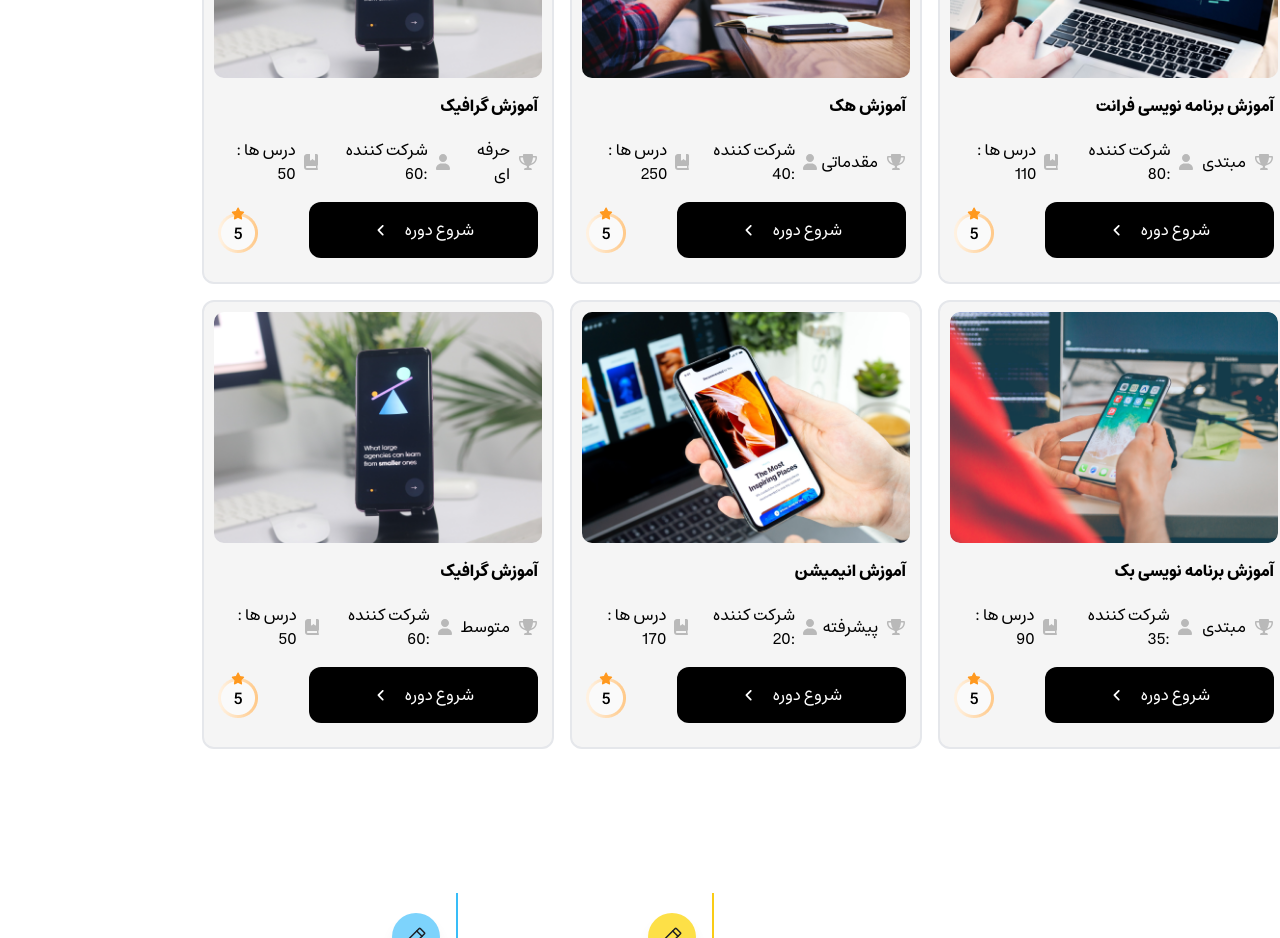
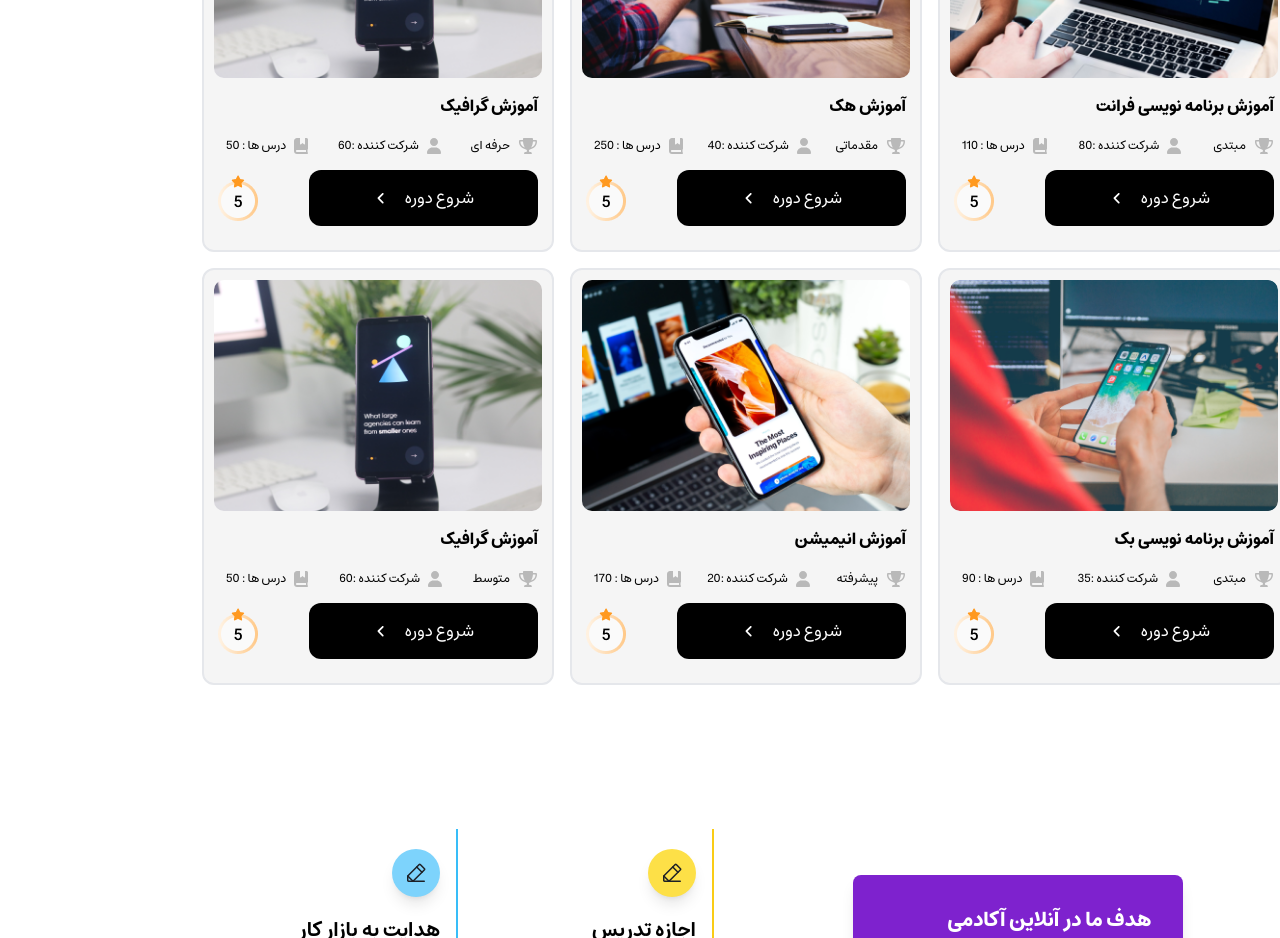
Before and after one commit to saleh-ziaee/online-learning, a Next.js app: page / in a window 1280 px wide. Shown: the part 1180-2118 px from the top of the page. Built offline with nearby package versions, Linux system fonts and the light colour scheme; no server answers.

Commit message:
fix card Two

```diff
--- a/src/component/CardTwo/CardTwoItem/CardTwoItem.jsx
+++ b/src/component/CardTwo/CardTwoItem/CardTwoItem.jsx
@@ -15,9 +15,8 @@ function CardTwoItem({id,image,title,student,level,lesson,score,days,children, c
         <div
             className={`${className} flex mt-8 flex-col gap-4 md:flex md:flex-row md:gap-2 bg-[#FAFAFA] rounded-[12px] w-[100%] border-2 p-2`}>
             <img src={image} className={"w-full xs:w-1/2 md:w-1/3 rounded-[12px] object-cover"} alt={"card-img"}/>
-
             <div className={"flex flex-col w-[100%] gap-6 h-[100%] basis-1/2 flex-grow"}>
-                <h2 className={"text-[16px] font-semibold"}>Learn Figma - UI/UX Design Essential Training</h2>
+                <h2 className={"text-[16px] font-semibold"}>{title}</h2>
                 <div className={"flex items-center gap-2 justify-between text-xs"}>
                     <div className={"flex gap-2"}>
                         <img className={"w-4.5"} src={levelIcon.src}/>
@@ -35,10 +34,10 @@ function CardTwoItem({id,image,title,student,level,lesson,score,days,children, c
                 <img src={points.src} alt={"points"}/>
                 <div className={"flex items-center justify-between"}>
                     <div className={"flex items-center"}>
-                        <InfoCard title="امتیاز : 75 / 100  "/>
+                        <InfoCard title={`امتیاز : ${score}/100`}  />
                     </div>
                     <div className={"flex items-center"}>
-                        <InfoCard title="روز ها : 256"/>
+                        <InfoCard title={`روز ها : ${days}`}/>
                     </div>
                 </div>
                 <div className={"flex items-center justify-between"}>
@@ -48,7 +47,6 @@ function CardTwoItem({id,image,title,student,level,lesson,score,days,children, c
                             <h3 className={"text-[14px] font-bold text-center"}>Jon Kantner</h3>
                             <span className={"text-[12px]"}>Design teacher</span>
                         </div>
-
                     </div>
                     <Link href={`/yourCourse/${id}`}>
                         <Button size={"sm"}
--- a/src/component/InfoCard/InfoCard.jsx
+++ b/src/component/InfoCard/InfoCard.jsx
@@ -3,8 +3,8 @@ import React from 'react'
 function InfoCard(props) {
   return (
     <div className="flex gap-2 ml-2 ">
-        <img src={props.src}/>
-        <span className>{props.title}</span>
+        <img className={""} src={props.src}/>
+        <span >{props.title}</span>
     </div>
   )
 }
--- a/src/component/Layout/profile/index.jsx
+++ b/src/component/Layout/profile/index.jsx
@@ -5,6 +5,7 @@ import menuIcon from "@/assets/images/navbar/menu.png";
 import userImg from "@/assets/images/Header/Profile.svg";
 import notifeIcon from "@/assets/images/Header/nortife.svg";
 import {useAuthContext} from "@/providers/AuthProvider";
+import userIcon from "@/assets/images/Header/User.png";
 
 function ProfileLayout({children}) {
     const [isSidebarOpen, setIsSidebarOpen] = useState(false);
@@ -19,7 +20,7 @@ function ProfileLayout({children}) {
         <div className={"md:flex w-full bg-[#F3F5FF] mx-auto relative min-h-screen"}>
             <Sidebar
                 className={cx(
-                    '-right-full w-1/3 fixed transition-all top-0 bottom-0 z-30 md:relative md:right-0',
+                    '-right-full  w-1/2 md:w-1/4 fixed transition-all top-0 bottom-0 z-30 md:relative md:right-0',
                     isSidebarOpen ? '!right-0' : ''
                 )}
                 onClose={toggleMenu}
@@ -31,7 +32,7 @@ function ProfileLayout({children}) {
                         <img src={menuIcon.src} alt={"menu-icon"} className={"w-[24px] h-[24px]"}/>
                     </button>
                     <div className={"flex items-center justify-center gap-4"}>
-                        <img src={userImg.src} alt={"user-image"}/>
+                        <img src={userIcon.src} alt={"user-image"}/>
                         <span className={"text-dark"}>
                             {isLoading ? '...' : currentUser?.username}
                         </span>
--- a/src/component/Profile-MyCourses/MyCourses.jsx
+++ b/src/component/Profile-MyCourses/MyCourses.jsx
@@ -4,7 +4,7 @@ import CardTwo from "@/component/CardTwo/CardTwo.jsx";
 
 function MyCourses(props) {
     return (
-        <div className={"md:flex  md:items-center bg-[#F3F5FF] relative md:overflow-hidden"}>
+        <div className={"md:flex  md:items-center bg-[#F3F5FF] relative md:overflow-hidden myCoursers"}>
 
             {/*<h2>دوره های من</h2>*/}
             <CardTwo/>
--- a/src/component/Ui/Card-course/Card.jsx
+++ b/src/component/Ui/Card-course/Card.jsx
@@ -31,7 +31,7 @@ function Card({ image, title, student, level, lesson, id, ...props }) {
         <div className={"flex items-center rounded-[12px]  p-1 w-[100%]"}>
           <div className={"flex flex-col w-[100%] h-[100%]"}>
             <div className={"flex items-center gap-4 justify-between"}>
-              <div className={"flex justify-between w-full items-center gap-2"}>
+              <div className={"flex justify-between w-full items-center gap-2 text-xs"}>
                 <InfoCard src={levelIcon.src} title={`${level} `} />
                 <InfoCard src={userIcon.src} title={`   شرکت کننده :${student} `} />
                 <InfoCard src={lessonIcon.src} title={`درس ها :  ${lesson}`} />
--- a/src/fake-array/profilecourse.js
+++ b/src/fake-array/profilecourse.js
@@ -2,18 +2,19 @@ import videosOne from "@/assets/videos/15-working-with-props.mp4"
 import videosTwo from "@/assets/videos/16-using-children-prop.mp4"
 import img2 from "@/assets/images/product/cardtwo1.png";
 import img1 from "@/assets/images/product/learning-education-ideas-insight-intelligence-study-concept.png";
+import uiImg from "@/assets/images/CourseDetail/10.png"
 export const profilecourse = [
     {
         id:"1",
-        image:img2.src,
-        title: 'آموزش برنامه نویسی فرانت',
+        image:uiImg.src,
+        title: 'آموزش ui ux ',
         student:80,
         lesson:100,
         level :'حرفه ای',
-        score :75,
+        score :"75",
         days:320,
         description:"لی برنامه‌نویسی فرانت‌اند رو از صفر تا حل چالش‌های واقعی یاد می‌گیری." +
-            "قسمت رابط کاربری یک نرم افزار می‌تواند پیچیدگی‌های زیادی داشته باشد. به عنوان مثال، ممکن است المنت‌های زیادی بعد از درخواست‌های HTTP به سرور دچار تغییر شوند. در چنین مواردی کتابخانه React به عنوان یک راه حل در نظر گرفته می‌شود. معماری این کتابخانه به گونه‌ای توسعه داده شده که بتواند تغییرات قسمت فرانت‌اند را با سرعت بیشتری پیاده سازی کند. به همین دلیل React به یکی از ابزارهای محبوب توسعه فرانت‌اند برای بسیاری از شرکت‌های نرم افزاری تبدیل شده است. محبوبیت بالای React باعث شده است تا شرکت‌های بزرگی همانند Instagram ،Netflix ،Uber و … از آن برای ایجاد و توسعه سایت‌های خود استفاده کنند. همینطور استارت‌اپ‌های اسنپ، دیوار، رده‌اند.hjhkhkhjkhjhhk",
+            "قسمت رابط کاربری یک نرم افزار می‌تواند پیچیدگی‌های زیادی داشته باشد. به عنوان مثال، ممکن است المنت‌های زیادی بعد از درخواست‌های HTTP به سرور دچار تغییر شوند. در چنین مواردی کتابخانه React به عنوان یک راه حل در نظر گرفته می‌شود. معماری این کتابخانه به گونه‌ای توسعه داده شده که بتواند تغییرات قسمت فرانت‌اند را با سرعت بیشتری پیاده سازی کند. به همین دلیل React به یکی از ابزارهای محبوب توسعه فرانت‌اند برای بسیاری از شرکت‌های نرم افزاری تبدیل شده است. محبوبیت بالای React باعث شده است تا شرکت‌های بزرگی همانند Instagram ،Netflix ،Uber و … از آن برای ایجاد و توسعه سایت‌های خود استفاده کنند. همینطور استارت‌اپ‌های اسنپ، دیوار، رده‌اند.",
         sections: [
             {
                 id: 1,
@@ -160,11 +161,11 @@ export const profilecourse = [
         id:"4",
         image: img1.src,
         title: 'آموزش برنامه نویسی فرانت',
-        student:80,
+        student:50,
         lesson:110,
-        level :'مبتدی',
-        score :75,
-        days:320,
+        level :'پیشرفته ',
+        score :50,
+        days:420,
         video:"",
         description:"تو این دوره، به صورت تیمی، با کسایی مثل خودت که علاقه به یادگیری دارند، در کنار منتورهای دوره، روی پروژه‌های عملی برنامه‌نویسی فرانت‌اند رو از صفر تا حل چالش‌های واقعی یاد می‌گیری." +
             "قسمت رابط کاربری یک نرم افزار می‌تواند پیچیدگی‌های زیادی داشته باشد. به عنوان مثال، ممکن است المنت‌های زیادی بعد از درخواست‌های HTTP به سرور دچار تغییر شوند. در چنین مواردی کتابخانه React به عنوان یک راه حل در نظر گرفته می‌شود. معماری این کتابخانه به گونه‌ای توسعه داده شده که بتواند تغییرات قسمت فرانت‌اند را با سرعت بیشتری پیاده سازی کند. به همین دلیل React به یکی از ابزارهای محبوب توسعه فرانت‌اند برای بسیاری از شرکت‌های نرم افزاری تبدیل شده است. محبوبیت بالای React باعث شده است تا شرکت‌های بزرگی همانند Instagram ،Netflix ،Uber و … از آن برای ایجاد و توسعه سایت‌های خود استفاده کنند. همینطور استارت‌اپ‌های اسنپ، دیوار، سازیتو و … نیز از نمونه‌های موفق داخلی هستند که از این ابزار استفاده کرده‌اند."
--- a/src/index.css
+++ b/src/index.css
@@ -24,3 +24,6 @@ body::-webkit-scrollbar {
 .coursesSection::-webkit-scrollbar{
   display: none;
 }
+.myCoursers::-webkit-scrollbar{
+  display: none;
+}
```
Also changed, not shown: src/component/Cards/Cards.jsx (+0 -9 lines).
